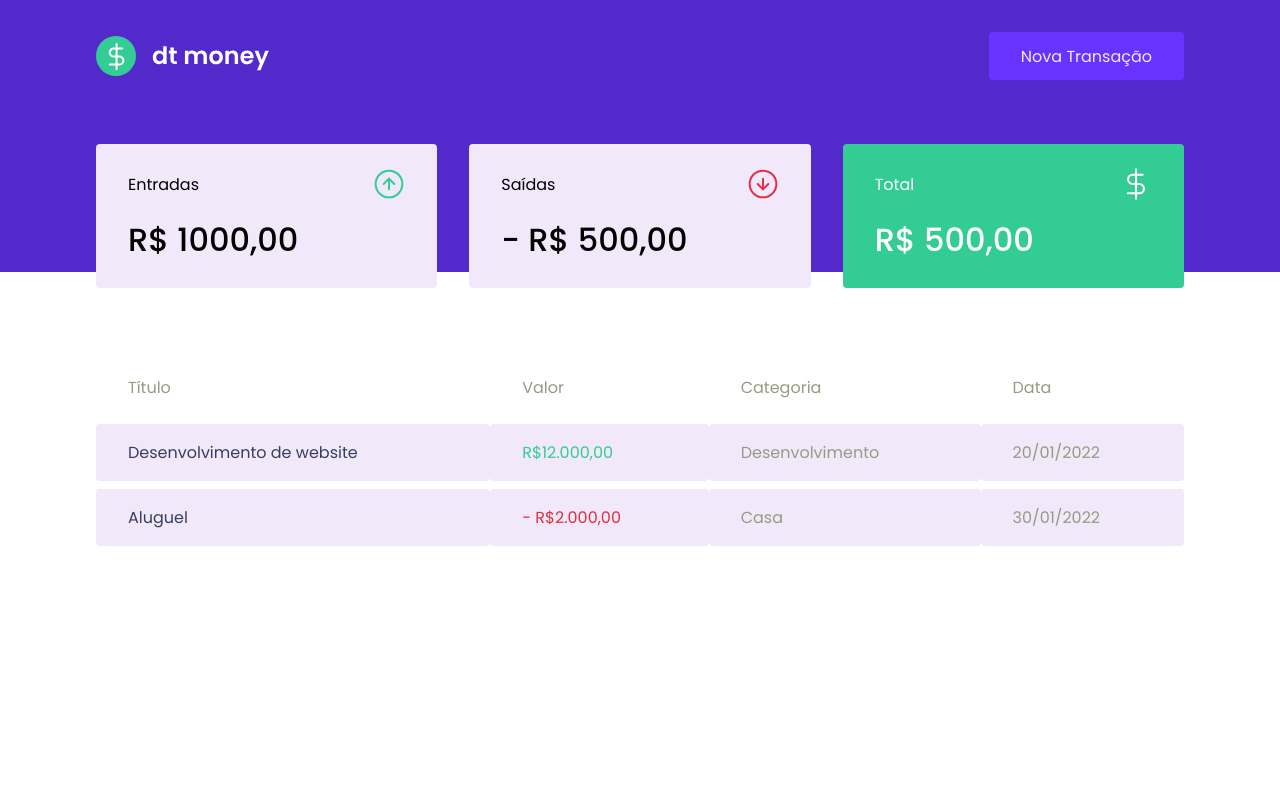
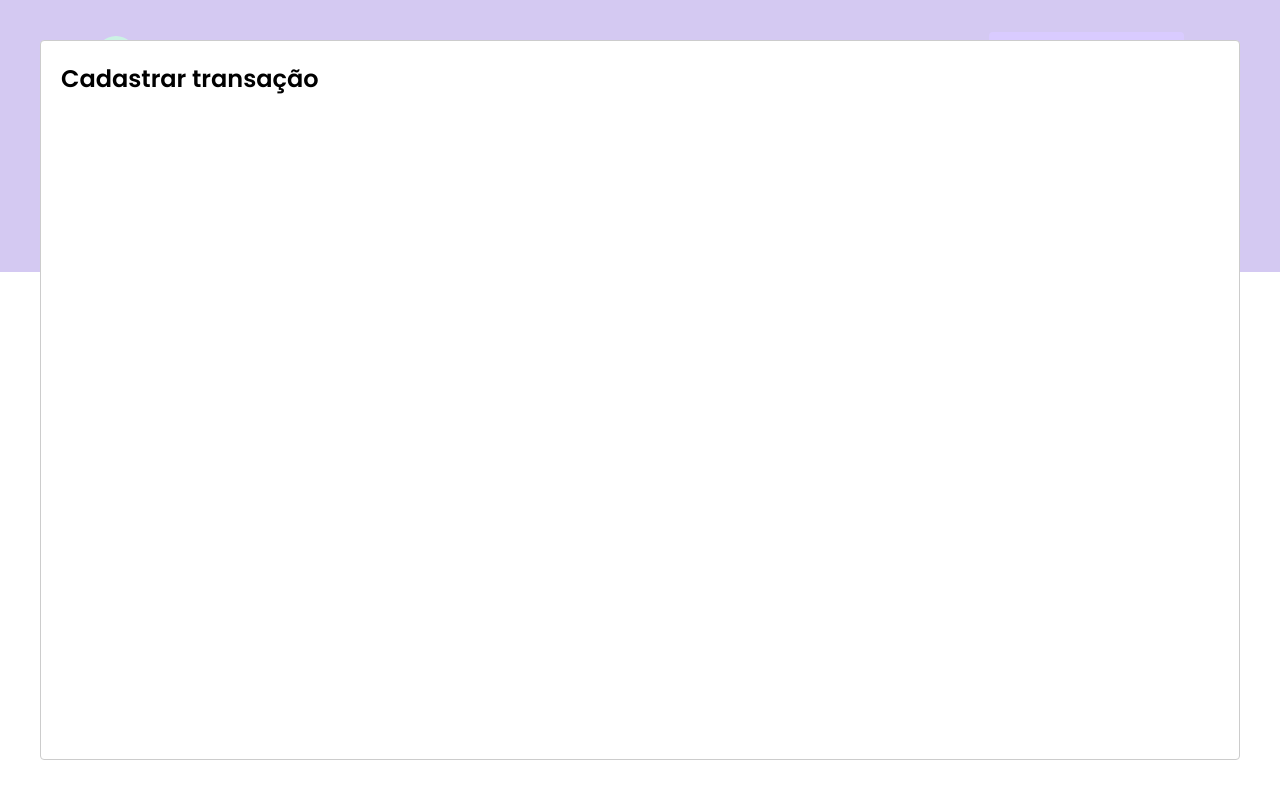
Before and after one commit to brennoclins/bclmoney, a React (Create React App) app: page / in a window 1280 px wide. Both pictures are taken after a click on the button "Nova Transação". Built offline with nearby package versions, Linux system fonts and the light colour scheme; no server answers; a web font is replaced by a local one; what miragejs would draw is missing.

Commit message:
New feature: installing and configuring the React-Modal library

```diff
--- a/package.json
+++ b/package.json
@@ -7,6 +7,7 @@
     "miragejs": "^0.1.43",
     "react": "^17.0.2",
     "react-dom": "^17.0.2",
+    "react-modal": "^3.14.4",
     "react-scripts": "5.0.0",
     "styled-components": "^5.3.3",
     "web-vitals": "^2.1.0"
@@ -19,6 +20,7 @@
     "@types/node": "^16.7.13",
     "@types/react": "^17.0.20",
     "@types/react-dom": "^17.0.9",
+    "@types/react-modal": "^3.13.1",
     "@types/styled-components": "^5.1.19",
     "typescript": "^4.4.2"
   },
--- a/src/App.tsx
+++ b/src/App.tsx
@@ -1,13 +1,35 @@
+
+import { useState } from "react";
+
+import { Header } from "./components/Header";
 import { Dashboard } from "./components/Dashboard";
-import { Header } from "./components/Header";
+import Modal from 'react-modal';
 
 import { GlobalStyle } from "./styles/global";
 
+// para acessibilidade
+Modal.setAppElement('#root');
+
 export function App() {
+  const [isNewTransactionMotalOpen, setIsNewTransactionMotalOpen] = useState(false);
+
+  function handleOpenNewTransactionModal() {
+    setIsNewTransactionMotalOpen(true);
+  }
+
+  function handleCloseNewTransactionsModal() {
+    setIsNewTransactionMotalOpen(false);
+  }
+
   return (
     <>
-      <Header />
+      <Header onOpenNelTransactionModal={handleOpenNewTransactionModal}/>
       <Dashboard />
+
+      <Modal isOpen={isNewTransactionMotalOpen} onRequestClose={handleCloseNewTransactionsModal}>
+        <h2>Cadastrar transação</h2>
+      </Modal>
+
       <GlobalStyle />
     </>
   );
--- a/src/components/Header/index.tsx
+++ b/src/components/Header/index.tsx
@@ -1,12 +1,17 @@
-import logoImg from '../../assets/logo.svg'
-import { Container, Content } from './styles'
+import logoImg from '../../assets/logo.svg';
 
-export function Header() {
+import { Container, Content } from './styles';
+
+interface HeaderProps {
+  onOpenNelTransactionModal: () => void;
+}
+
+export function Header({ onOpenNelTransactionModal }: HeaderProps) {
   return (
     <Container>
       <Content>
         <img src={logoImg} alt="BCL money" />
-        <button type="button">
+        <button type="button" onClick={onOpenNelTransactionModal}>
           Nova Transação
         </button>
       </Content>
```
Also changed, not shown: 1 other file (tests, documents, lock files or other folders).
